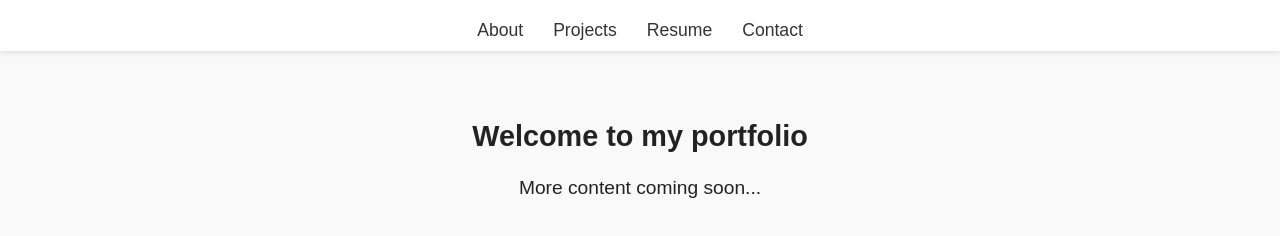
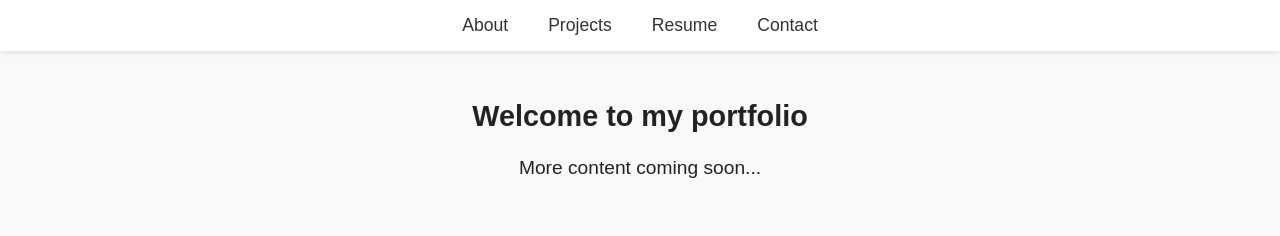
Before and after one commit to rocarroll84/richardcarroll.github.io, a plain HTML site: page index.html in a window 1280 px wide. Drawn offline with Linux system fonts and the light colour scheme.

Commit message:
Refactor CSS comments and adjust styles

```diff
--- a/style.css
+++ b/style.css
@@ -1,4 +1,4 @@
-/* Reset and basic layout */
+/* Reset and base styles */
 body {
   margin: 0;
   font-family: Arial, sans-serif;
@@ -6,52 +6,45 @@ body {
   color: #222;
 }
 
-/* Header bar */
+/* Header bar at top */
 header {
   position: fixed;
   top: 0;
   left: 0;
   width: 100%;
   background-color: white;
-  box-shadow: 0 2px 5px rgba(0,0,0,0.1);
-  padding: 10px 0;
-  text-align: center;
+  box-shadow: 0 2px 5px rgba(0, 0, 0, 0.1);
+  padding: 15px 0;
   z-index: 1000;
 }
 
-/* Name styling */
-header h1 {
+/* Navigation menu */
+nav ul {
+  list-style: none; /* removes bullets */
   margin: 0;
-  font-size: 1.8rem;
-  color: #222;
+  padding: 0;
+  display: flex;
+  justify-content: center;
+  gap: 40px;
 }
 
-/* Navigation styling */
-nav ul {
-  list-style: none;
-  padding: 0;
-  margin: 10px 0 0 0;
-  display: flex;
-  justify-content: center;
-  gap: 30px;
-}
-
+/* Navigation links */
 nav a {
   text-decoration: none;
   color: #333;
   font-size: 1.1rem;
   font-weight: 500;
-  transition: color 0.3s, transform 0.2s;
+  transition: color 0.3s ease, transform 0.2s ease;
 }
 
 nav a:hover {
   color: #0078ff;
-  transform: scale(1.1);
+  transform: scale(1.05);
 }
 
-/* Main content spacing */
+/* Main content below header */
 main {
-  margin-top: 120px; /* so content isn’t hidden behind fixed header */
+  margin-top: 100px;
   text-align: center;
   font-size: 1.2rem;
 }
```
